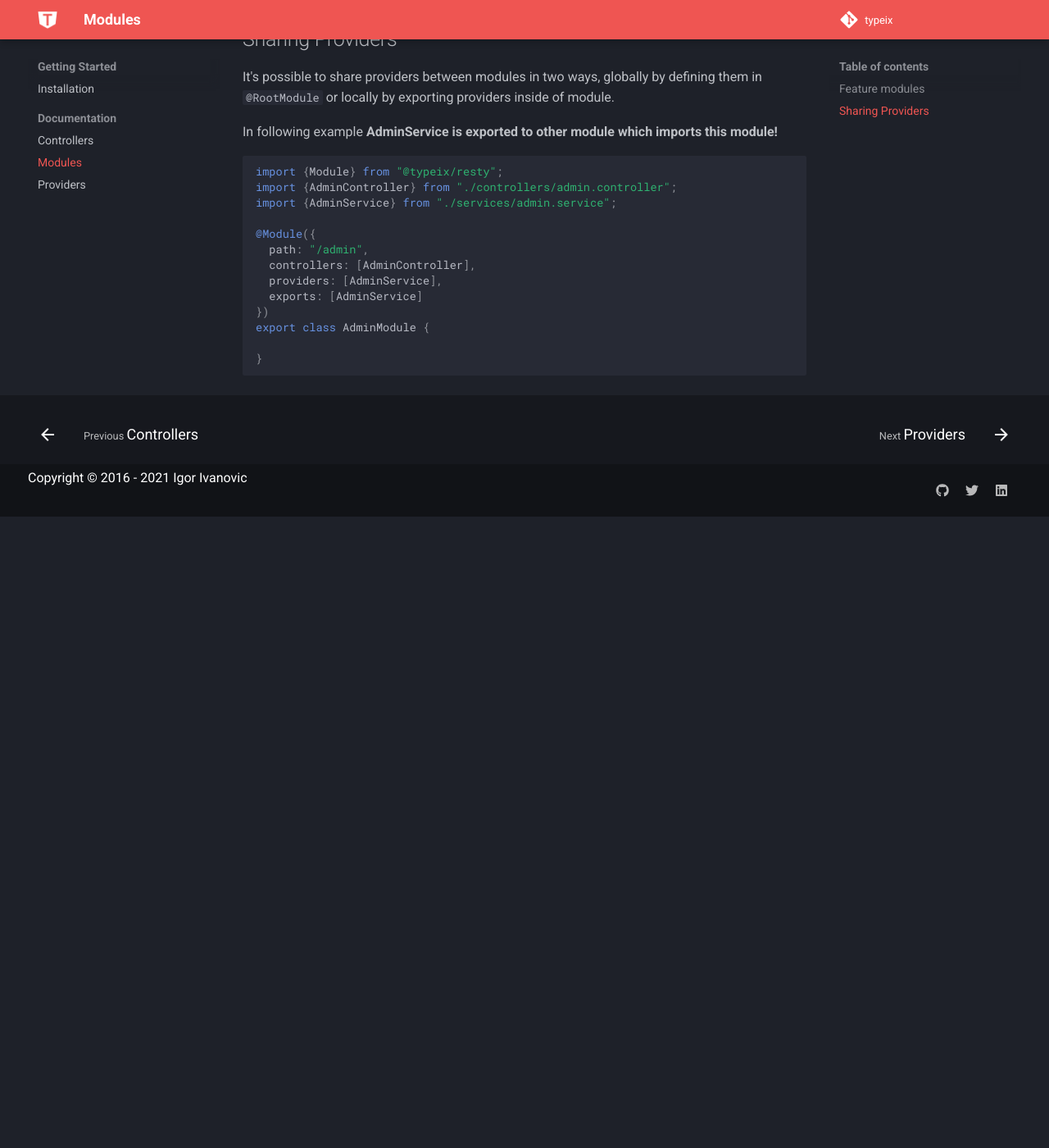
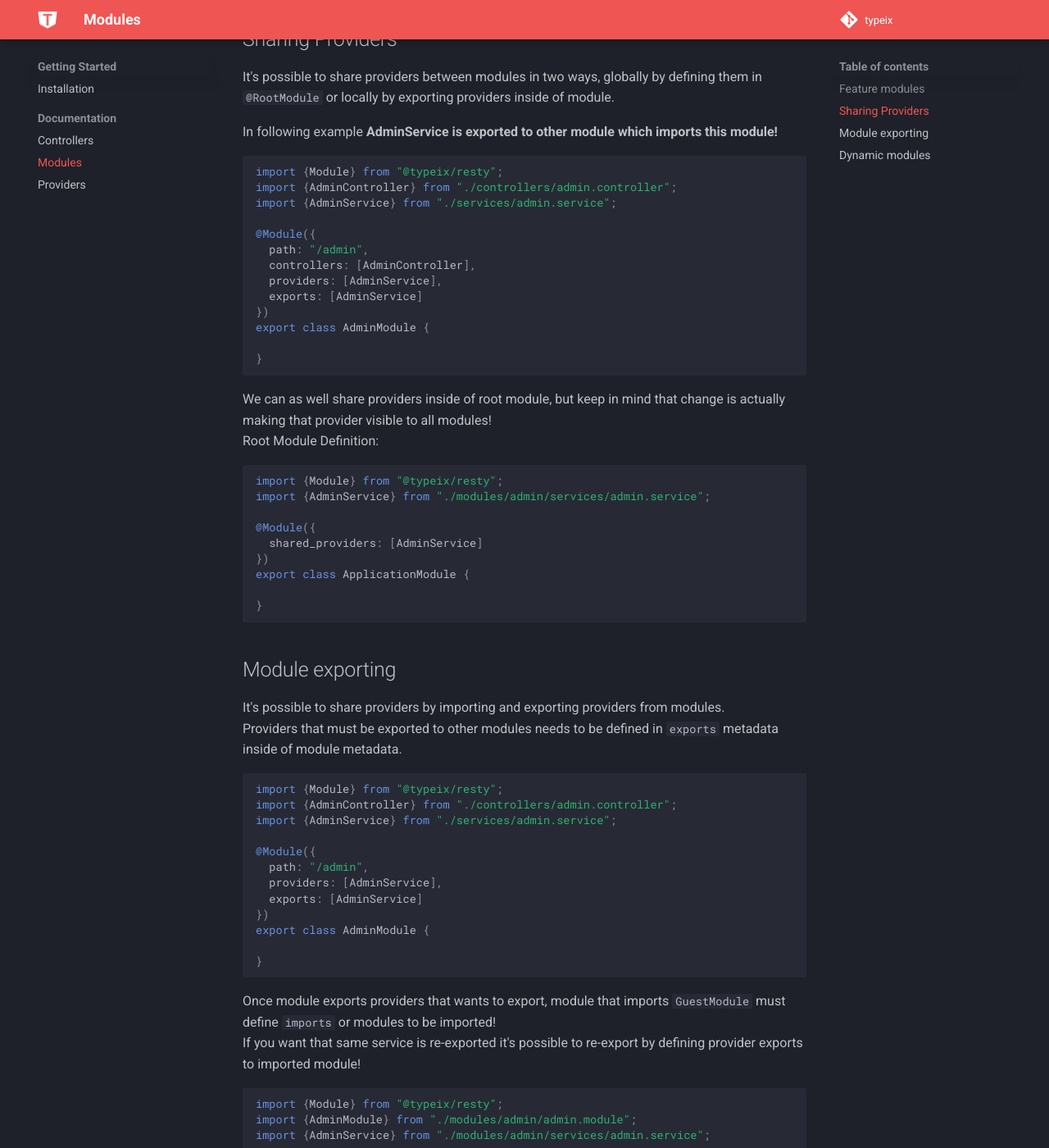
Before and after one commit to typeix/typeix.github.io, an MkDocs documentation site: the page built from docs/documentation/modules.md, in a window 1280 px wide and 1400 px high, scrolled down 2177 px. Shown: the whole window at 82% size. Built offline with MkDocs 1.6.1 and Material for MkDocs 9.7.7, drawn with Linux system fonts in a browser that asks for light colours; comment, search, counter and statistics services are not loaded; before the commit the page ends 2807 px from its top, so only the background shows below that; some of the changed text lies outside the part shown.

Commit message:
Update of modules

````diff
--- a/docs/documentation/modules.md
+++ b/docs/documentation/modules.md
@@ -30,8 +30,6 @@ interface RootModuleMetadata extends ModuleMetadata {
   shared_providers?: Array<Function | IProvider>;
 }
 ```
-
-
 
 ## Feature modules
 Feature modules are modules which are belonging to same application domain, specific business feature and
@@ -116,3 +114,57 @@ export class AdminModule {
 
 }
 ```
+We can as well share providers inside of root module, but keep in mind that change is actually making
+that provider visible to all modules! <br />
+Root Module Definition:
+```ts
+import {Module} from "@typeix/resty";
+import {AdminService} from "./modules/admin/services/admin.service";
+
+@Module({
+  shared_providers: [AdminService]
+})
+export class ApplicationModule {
+
+}
+```
+## Module exporting
+It's possible to share providers by importing and exporting providers from modules.  <br />
+Providers that must be exported to other modules needs to be defined in `exports` metadata
+inside of module metadata.
+```ts
+import {Module} from "@typeix/resty";
+import {AdminController} from "./controllers/admin.controller";
+import {AdminService} from "./services/admin.service";
+
+@Module({
+  path: "/admin",
+  providers: [AdminService],
+  exports: [AdminService]
+})
+export class AdminModule {
+
+}
+```
+Once module exports providers that wants to export, module that imports `GuestModule` must define
+`imports` or modules to be imported! <br />
+If you want that same service is re-exported it's possible to re-export by defining provider exports to
+imported module!
+```ts
+import {Module} from "@typeix/resty";
+import {AdminModule} from "./modules/admin/admin.module";
+import {AdminService} from "./modules/admin/services/admin.service";
+
+@Module({
+  path: "/guest",
+  imports: [AdminModule],
+  exports: [AdminService]
+})
+export class GuestModule {
+
+}
+```
+
+## Dynamic modules
+Resty framework supports dynamic modules and controllers via resty routing, but we will tackle this
+topic in routing documentation!
````
